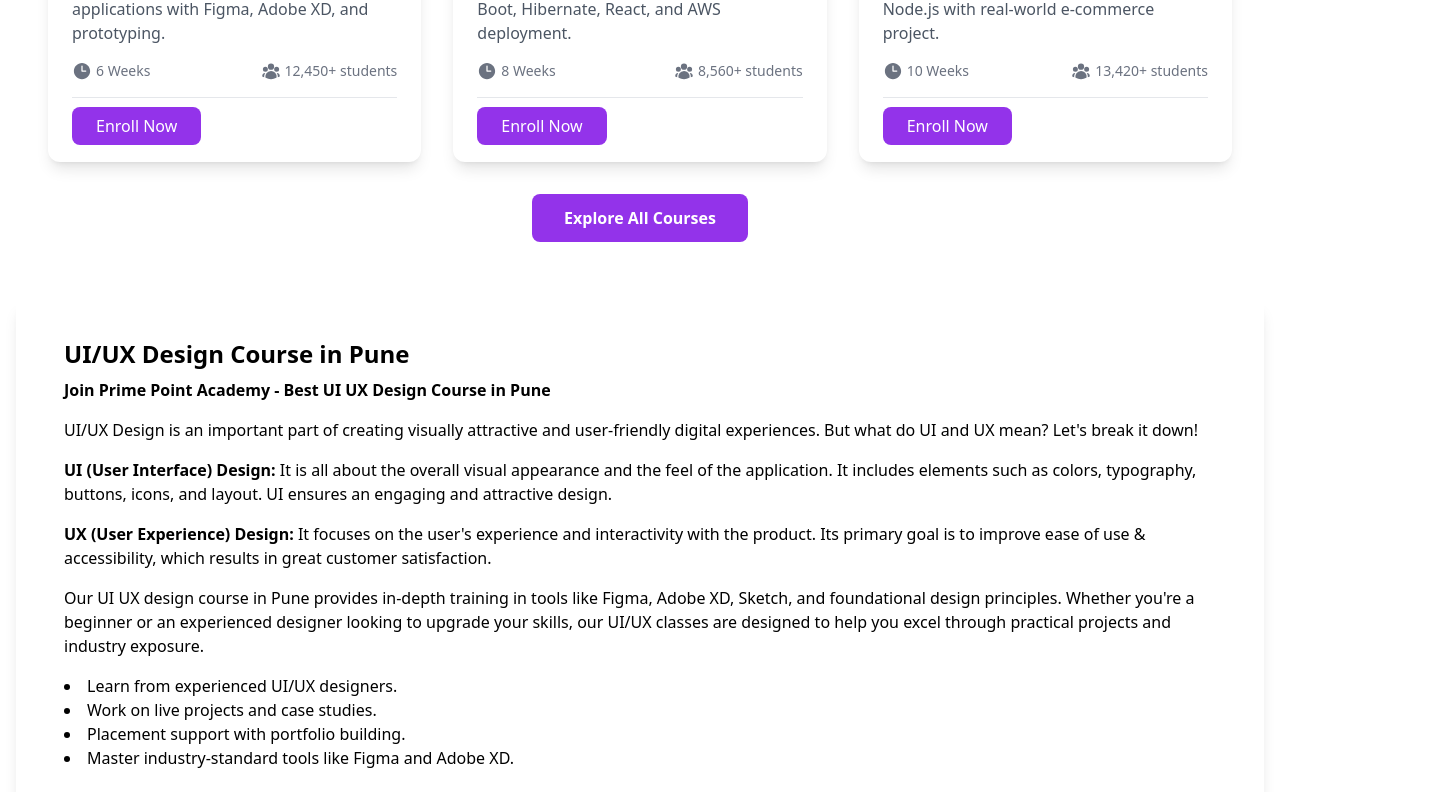
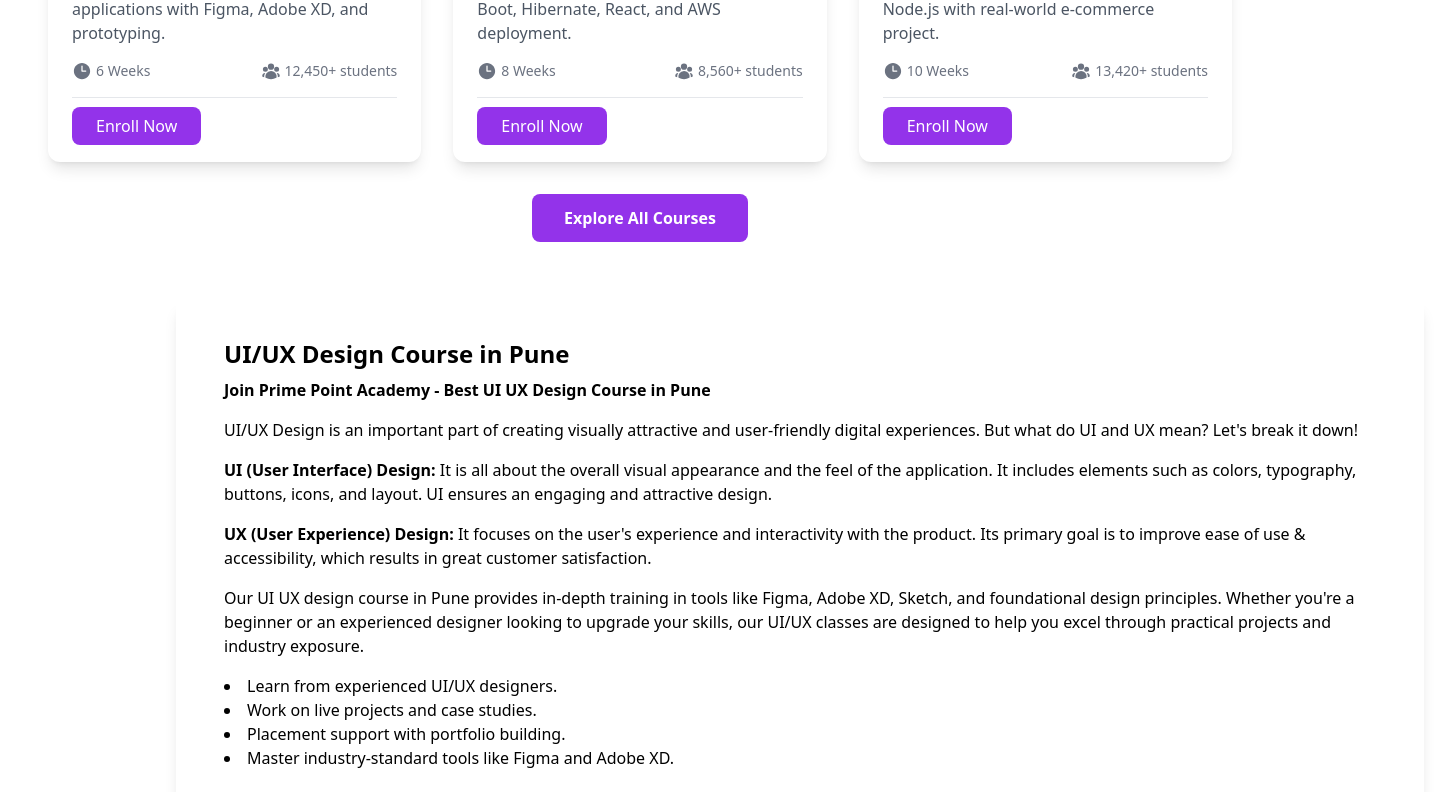
Before and after one commit to mankarshubham81/prime-point, a Next.js app: page / in a window 1280 px wide. Shown: the part 1187-1979 px from the top of the page, 1440 px wide, since content can reach past the window. Built offline with nearby package versions, Linux system fonts and the light colour scheme.

Commit message:
tweaks mini

```diff
--- a/app/page.tsx
+++ b/app/page.tsx
@@ -14,7 +14,7 @@ export default function Home() {
       <div className="container mx-auto px-4 py-2">
         <Courses />
       </div>
-      <div className="container mx-auto px-4 py-1">
+      <div className="container mx-40  px-4 py-1">
         <CourseDescription/>
       </div>
       <div className="container mx-auto px-4 py-6">
--- a/components/WhatsAppWidget.tsx
+++ b/components/WhatsAppWidget.tsx
@@ -3,7 +3,7 @@ import { FaWhatsapp } from 'react-icons/fa';
 const WhatsAppWidget = () => {
   return (
     <a
-      href="https://wa.me/8390671523"
+      href="https://wa.me/+918390671523"
       target="_blank"
       rel="noopener noreferrer"
       className="fixed bottom-4 left-4 bg-green-500 text-white p-3 rounded-full shadow-lg hover:bg-green-600 z-50"
```
